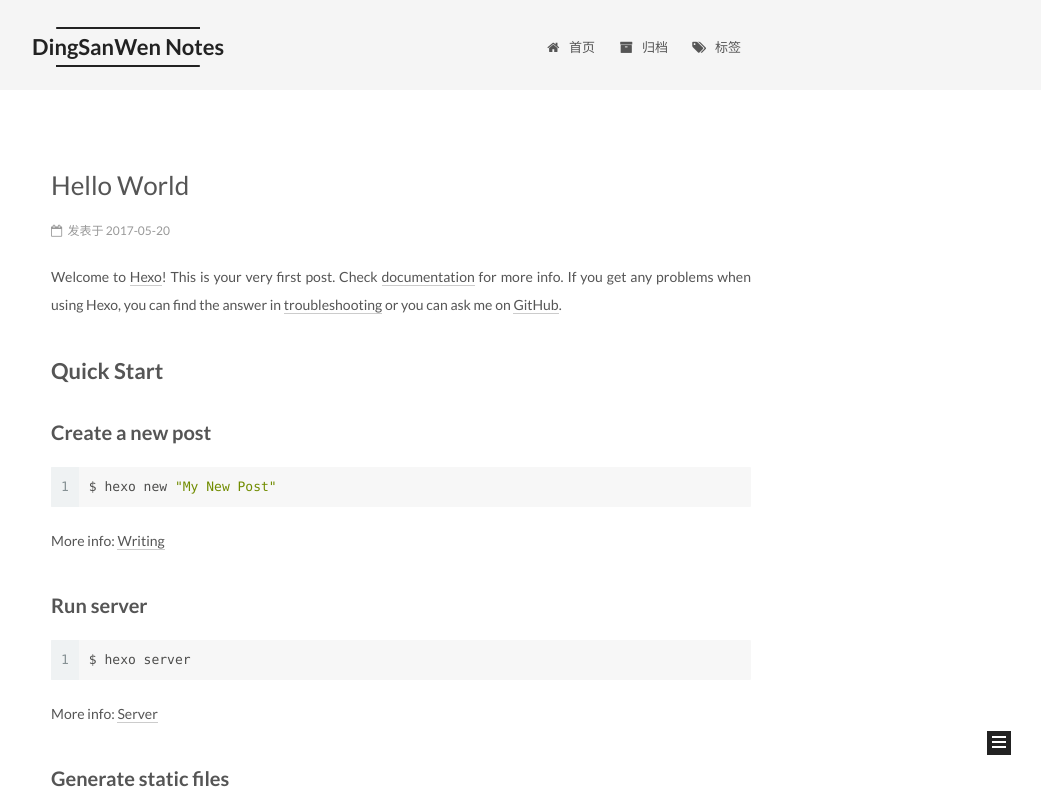
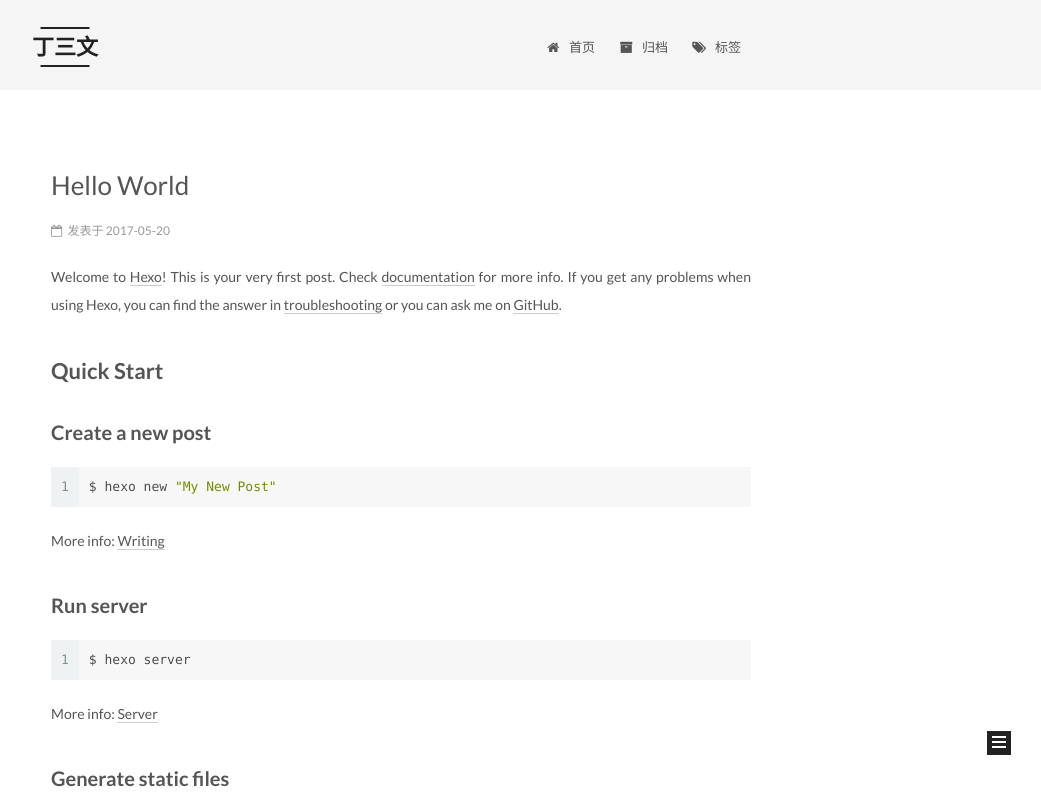
Before and after one commit to techding/techding.github.io, a plain HTML site: page index.html in a window 1280 px wide. Shown: the top 800 px of the page, without its empty margins (239-1280 px from the left). Drawn offline with Linux system fonts and the light colour scheme.

Commit message:
Site updated: 2017-05-22 09:08:35

```diff
--- a/css/main.css
+++ b/css/main.css
@@ -1695,7 +1695,7 @@ pre .javascript .function {
   width: 4px;
   height: 4px;
   border-radius: 50%;
-  background: #545054;
+  background: #ff4fee;
 }
 .links-of-blogroll {
   font-size: 13px;
--- a/index.html
+++ b/index.html
@@ -91,11 +91,11 @@
 
 
 <meta property="og:type" content="website">
-<meta property="og:title" content="DingSanWen Notes">
+<meta property="og:title" content="丁三文">
 <meta property="og:url" content="http://yoursite.com/index.html">
-<meta property="og:site_name" content="DingSanWen Notes">
+<meta property="og:site_name" content="丁三文">
 <meta name="twitter:card" content="summary">
-<meta name="twitter:title" content="DingSanWen Notes">
+<meta name="twitter:title" content="丁三文">
 
 
 
@@ -129,7 +129,7 @@
 
 
 
-  <title>DingSanWen Notes</title>
+  <title>丁三文</title>
 </head>
 
 <body itemscope itemtype="http://schema.org/WebPage" lang="zh-Hans">
@@ -139,6 +139,16 @@
 
 
 
+
+  <script type="text/javascript">
+    var _hmt = _hmt || [];
+    (function() {
+      var hm = document.createElement("script");
+      hm.src = "https://hm.baidu.com/hm.js?3730a6bee1d6a352d8218bea6e6061be";
+      var s = document.getElementsByTagName("script")[0];
+      s.parentNode.insertBefore(hm, s);
+    })();
+  </script>
 
 
 
@@ -168,7 +178,7 @@
     <div class="custom-logo-site-title">
       <a href="/"  class="brand" rel="start">
         <span class="logo-line-before"><i></i></span>
-        <span class="site-title">DingSanWen Notes</span>
+        <span class="site-title">丁三文</span>
         <span class="logo-line-after"><i></i></span>
       </a>
     </div>
@@ -260,7 +270,7 @@
     </span>
 
     <span hidden itemprop="publisher" itemscope itemtype="http://schema.org/Organization">
-      <meta itemprop="name" content="DingSanWen Notes">
+      <meta itemprop="name" content="丁三文">
     </span>
 
 
```
Also changed, not shown: 2017/05/20/hello-world/index.html (+14 -4 lines), archives/2017/05/index.html (+15 -5 lines), archives/2017/index.html (+15 -5 lines), archives/index.html (+15 -5 lines).
